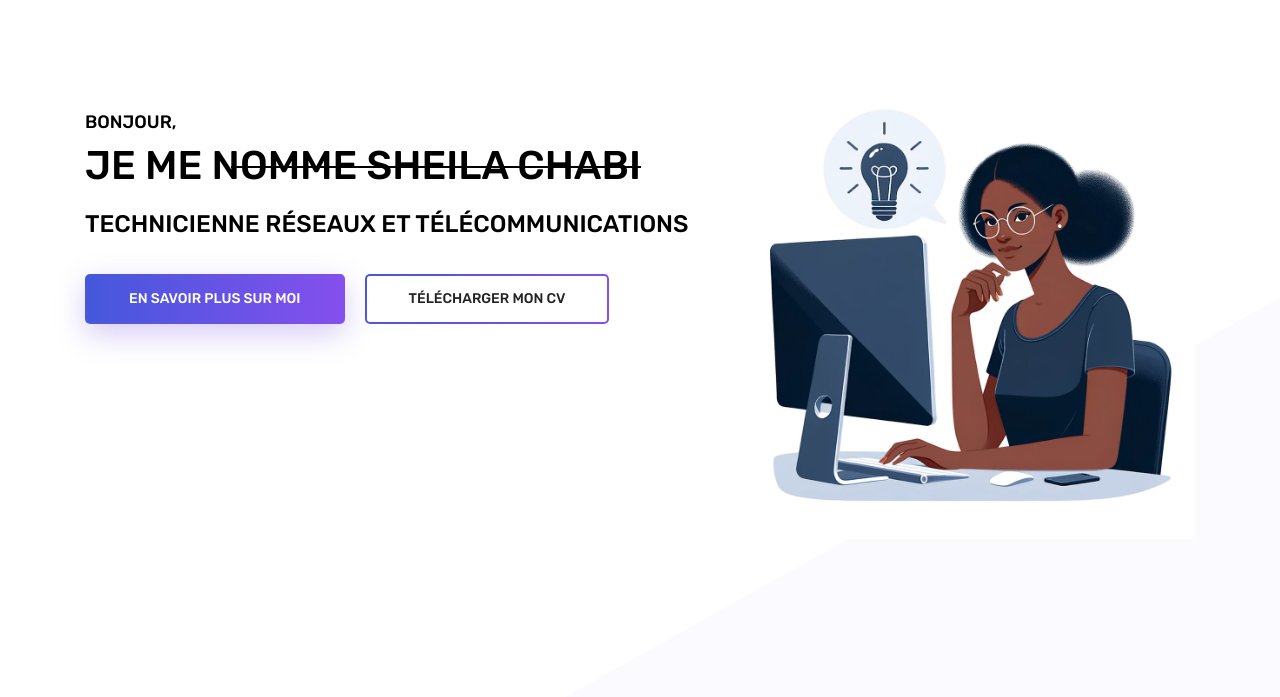
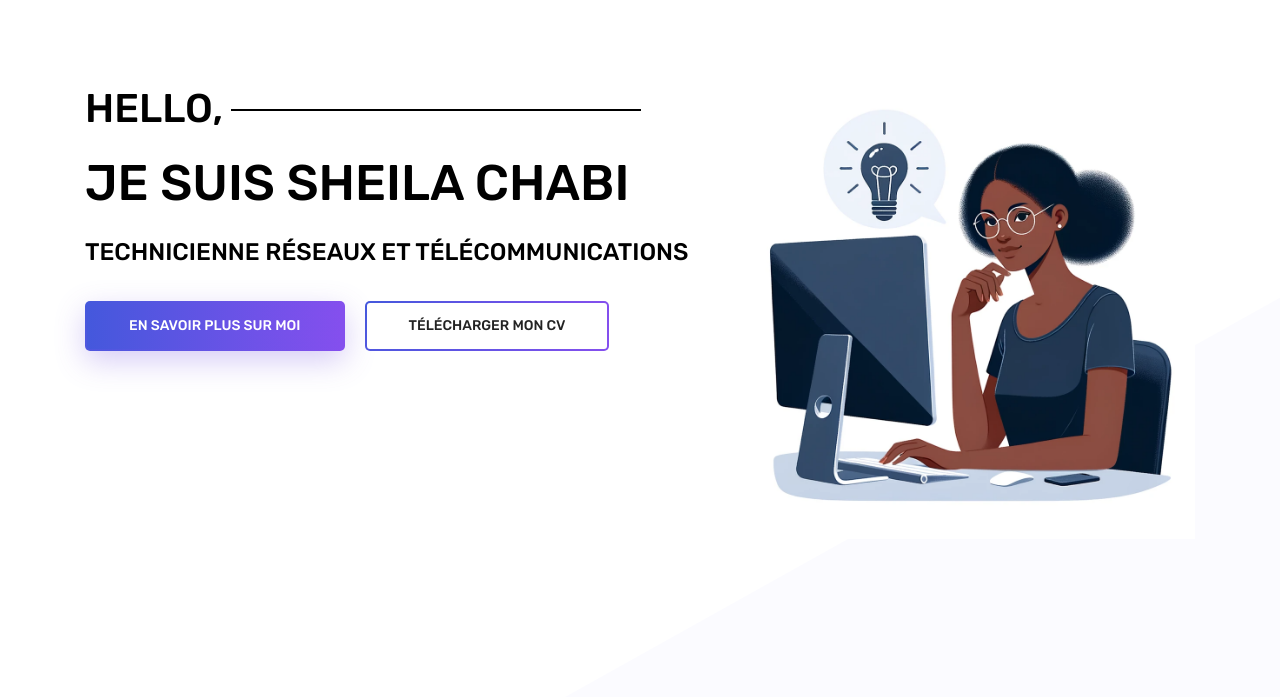
Before and after one commit to Sheilaa00/portfolio-sheila, a plain HTML site: page index.html in a window 1280 px wide. Shown: the part 103-800 px from the top of the page. Drawn offline with Linux system fonts and the light colour scheme; some packages are replaced by stand-ins of ours; files that its build step writes are made by us from their sources.

Commit message:
Update index.html

```diff
--- a/index.html
+++ b/index.html
@@ -65,8 +65,8 @@
 				<div class="row">
 					<div class="col-lg-7">
 						<div class="banner_content">
-							<h4 class="text-uppercase">Bonjour,</h4>
-							<h3 class="text-uppercase">Je me nomme Sheila CHABI</h1>
+							<h3 class="text-uppercase">Hello,</h3>
+							<h1 class="text-uppercase">Je suis Sheila CHABI</h1>
 							<h5 class="text-uppercase">Technicienne Réseaux et Télécommunications</h3>
 							<div class="d-flex align-items-center">
 								<a class="primary_btn" href="#about-me"><span>En Savoir plus sur moi</span></a>
```
